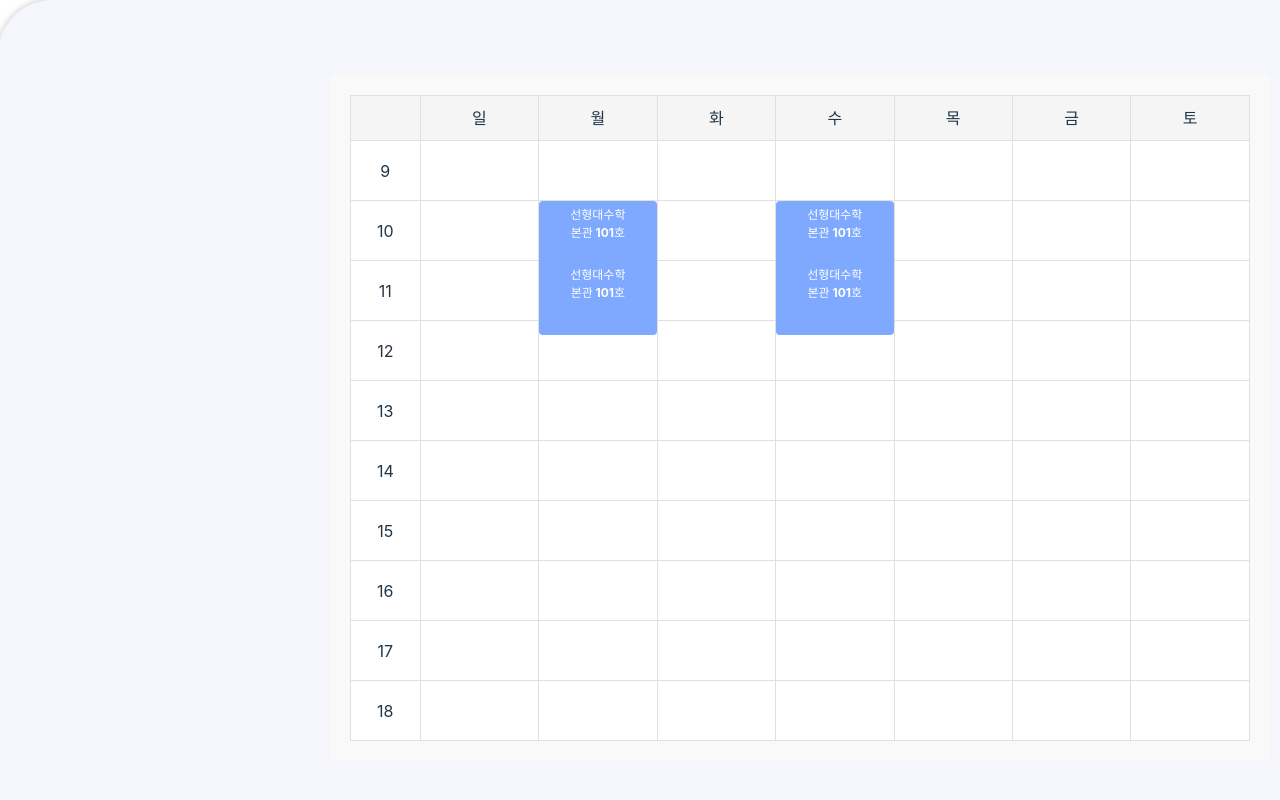
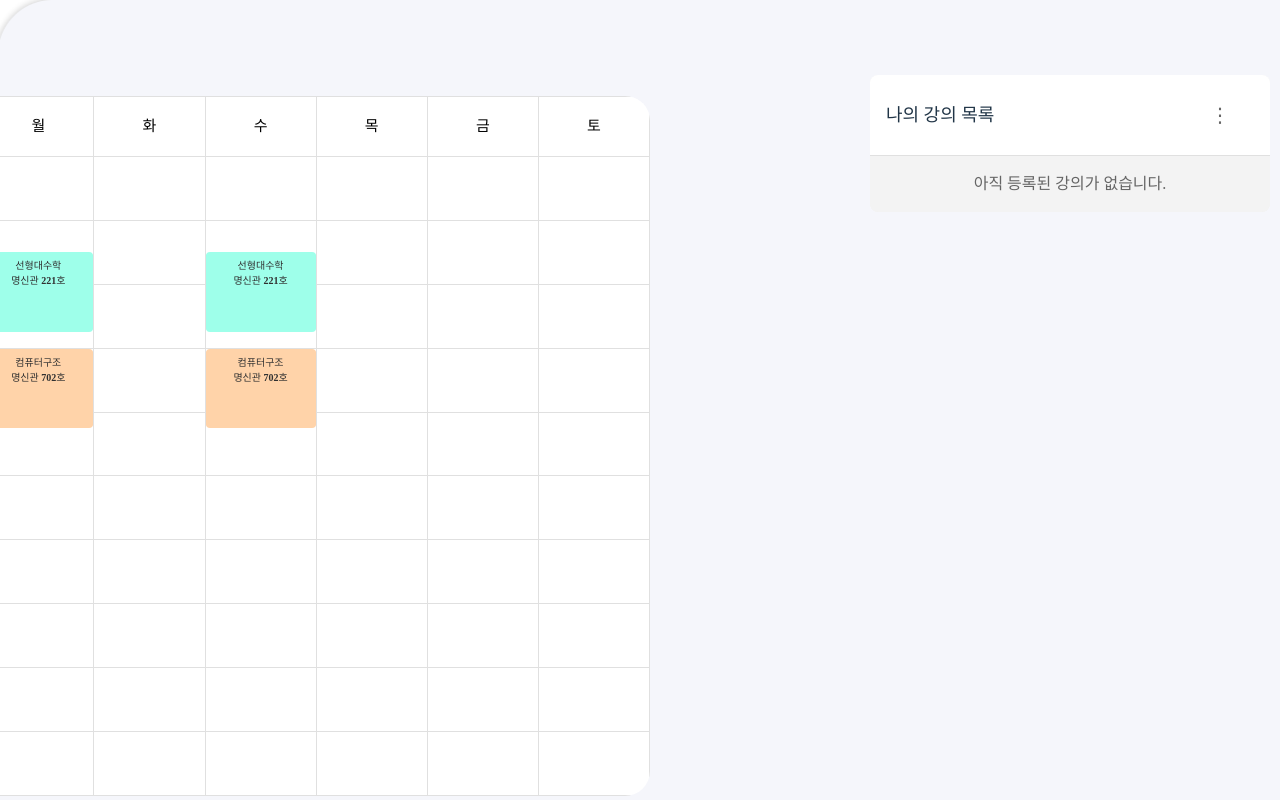
Before and after one commit to WEBFINITE-solux/WEBFINITE-FE, a React (Vite) app: page /timetable in a window 1280 px wide. Shown: the top 800 px of the page. Built offline with nearby package versions, Linux system fonts and the light colour scheme.

Commit message:
feat : timetable component 제작

```diff
--- /dev/null
+++ b/src/component/timetable/CourseList.tsx
@@ -0,0 +1,119 @@
+import React from "react";
+import styled from "styled-components";
+
+type Course = {
+  id: number;
+  title: string;
+  location: string;
+  time: string;
+};
+
+const CourseList: React.FC = () => {
+  const courses: Course[] = [];
+
+  return (
+    <Container>
+      <Header>
+        <Title>나의 강의 목록</Title>
+        <OptionsButton>⋮</OptionsButton>
+      </Header>
+      <Content>
+        {courses.length === 0 ? (
+          <EmptyMessage>아직 등록된 강의가 없습니다.</EmptyMessage>
+        ) : (
+          <CourseListContainer>
+            {courses.map((course) => (
+              <CourseItem key={course.id}>
+                <CourseTitle>{course.title}</CourseTitle>
+                <CourseDetails>
+                  {course.location} | {course.time}
+                </CourseDetails>
+              </CourseItem>
+            ))}
+          </CourseListContainer>
+        )}
+      </Content>
+    </Container>
+  );
+};
+
+export default CourseList;
+
+const Container = styled.div`
+  width: 400px;
+  height: 100%;
+  background-color: #f3f3f3;
+  border-radius: 8px;
+  display: flex;
+  flex-direction: column;
+`;
+
+const Header = styled.div`
+  display: flex;
+  justify-content: space-between;
+  align-items: center;
+  padding: 16px;
+  background-color: #ffffff;
+  border-bottom: 1px solid #e0e0e0;
+  border-radius: 8px 8px 0 0;
+`;
+
+const Title = styled.div`
+  font-family: Pretendard;
+  font-size: 18px;
+  font-weight: bold;
+`;
+
+const OptionsButton = styled.button`
+  background: none;
+  border: none;
+  font-size: 20px;
+  color: #656565;
+  cursor: pointer;
+`;
+
+const Content = styled.div`
+  flex: 1;
+  display: flex;
+  justify-content: center;
+  align-items: center;
+  padding: 16px;
+  background-color: #f3f3f3;
+  border-radius: 0 0 8px 8px;
+`;
+
+const EmptyMessage = styled.div`
+  color: #656565;
+  font-family: Pretendard;
+  font-size: 16px;
+  text-align: center;
+`;
+
+const CourseListContainer = styled.div`
+  width: 100%;
+  display: flex;
+  flex-direction: column;
+  gap: 12px;
+`;
+
+const CourseItem = styled.div`
+  background-color: #ffffff;
+  border: 1px solid #e0e0e0;
+  border-radius: 8px;
+  padding: 12px;
+  display: flex;
+  flex-direction: column;
+`;
+
+const CourseTitle = styled.div`
+  font-family: Pretendard;
+  font-size: 16px;
+  font-weight: bold;
+  margin-bottom: 4px;
+`;
+
+const CourseDetails = styled.div`
+  font-family: Pretendard;
+  font-size: 14px;
+  color: #656565;
+`;
--- a/src/component/timetable/TimetableComponent.tsx
+++ b/src/component/timetable/TimetableComponent.tsx
@@ -8,19 +8,36 @@ type Lecture = {
   start_time: string;
   end_time: string;
   location: string;
+  color?: string;
 };
 
 const TimetableComponent: React.FC = () => {
-  const [lectures, setLectures] = useState<Lecture[]>([
-    {
-      course_title: "선형대수학",
-      period: "2024-01-10",
-      day: ["MON", "WED"],
-      start_time: "10:00",
-      end_time: "11:15",
-      location: "본관 101호",
-    },
-  ]);
+  const colors = ["#FFD3A9", "#C2B1FF", "#FF9E9E", "#95BAFF", "#9EFFEA"];
+
+  const [lectures, setLectures] = useState<Lecture[]>(
+    [
+      {
+        course_title: "선형대수학",
+        period: "2024-01-10",
+        day: ["MON", "WED"],
+        start_time: "10:30",
+        end_time: "11:45",
+        location: "명신관 221호",
+      },
+      {
+        course_title: "컴퓨터구조",
+        period: "2024-01-10",
+        day: ["MON", "WED"],
+        start_time: "12:00",
+        end_time: "13:15",
+        location: "명신관 702호",
+      },
+    ].map((lecture) => ({
+      ...lecture,
+      color: colors[Math.floor(Math.random() * colors.length)],
+    }))
+  );
+
   const dayMap: Record<string, string> = {
     SUN: "일",
     MON: "월",
@@ -39,14 +56,14 @@ const TimetableComponent: React.FC = () => {
   return (
     <Container>
       <Table>
-        <thead>
-          <tr>
+        <Thead>
+          <Tr>
             <Th />
             {["일", "월", "화", "수", "목", "금", "토"].map((day) => (
               <Th key={day}>{day}</Th>
             ))}
-          </tr>
-        </thead>
+          </Tr>
+        </Thead>
         <tbody>
           {[...Array(10)].map((_, i) => (
             <Tr key={i}>
@@ -61,7 +78,7 @@ const TimetableComponent: React.FC = () => {
                             (key) => dayMap[key] === day
                           )!
                         ) &&
-                        timeToNumber(lecture.start_time) <= i + 9 &&
+                        timeToNumber(lecture.start_time) < i + 10 &&
                         timeToNumber(lecture.end_time) > i + 9
                     )
                     .map((lecture, idx) => (
@@ -73,6 +90,10 @@ const TimetableComponent: React.FC = () => {
                               timeToNumber(lecture.start_time)) *
                             100
                           }%`,
+                          top: `${
+                            (timeToNumber(lecture.start_time) - (i + 9)) * 100
+                          }%`,
+                          backgroundColor: lecture.color,
                         }}
                       >
                         <strong>{lecture.course_title}</strong>
@@ -93,25 +114,39 @@ const TimetableComponent: React.FC = () => {
 export default TimetableComponent;
 
 const Container = styled.div`
-  display: flex;
-  justify-content: center;
+  position: absolute;
+  top: 1px;
+  right: 600px;
   align-items: center;
   padding: 20px;
-  background-color: #f9f9f9;
+  background-color: none;
+`;
+
+const Thead = styled.thead`
+  color: #000;
+  font-family: Pretendard;
+  font-size: 15px;
+  font-style: normal;
+  font-weight: 500;
+  line-height: 150%;
 `;
 
 const Table = styled.table`
   border-collapse: collapse;
-  width: 900px;
+  width: 890px;
+  height: 700px;
+  flex-shrink: 0;
   background-color: #ffffff;
-  border: 1px solid #e0e0e0;
+  border-radius: 25px;
+  table-layout: fixed;
+  overflow: hidden;
 `;
 
 const Th = styled.th`
   border: 1px solid #e0e0e0;
   padding: 10px;
   text-align: center;
-  background-color: #f5f5f5;
+  background-color: #ffffff;
 `;
 
 const Tr = styled.tr`
@@ -122,17 +157,24 @@ const Td = styled.td`
   border: 1px solid #e0e0e0;
   text-align: center;
   position: relative;
+  color: #000;
+  font-family: Pretendard;
+  font-size: 15px;
+  font-style: normal;
+  font-weight: 500;
+  line-height: 150%;
 `;
 
 const LectureBlock = styled.div`
   position: absolute;
-  top: 0;
   left: 0;
   right: 0;
-  font-size: 12px;
-  font-weight: bold;
-  color: #ffffff;
-  background-color: #7ea9ff;
+  color: #303030;
+  font-family: Pretendard;
+  font-size: 10px;
+  font-style: normal;
+  font-weight: 700;
+  line-height: 150%;
   text-align: center;
   padding: 5px;
   box-sizing: border-box;
--- a/src/pages/timetable.tsx
+++ b/src/pages/timetable.tsx
@@ -1,12 +1,14 @@
 import React from "react";
 import styled from "styled-components";
 import TimetableComponent from "../component/timetable/TimetableComponent";
+import CourseList from "../component/timetable/courseList";
 const Timetable: React.FC = () => {
   return (
     <Container>
       <TimetableBack src="/timetableBackground.png" />
       <TimetableContainer>
         <TimetableComponent />
+        <CourseList />
       </TimetableContainer>
     </Container>
   );
```
